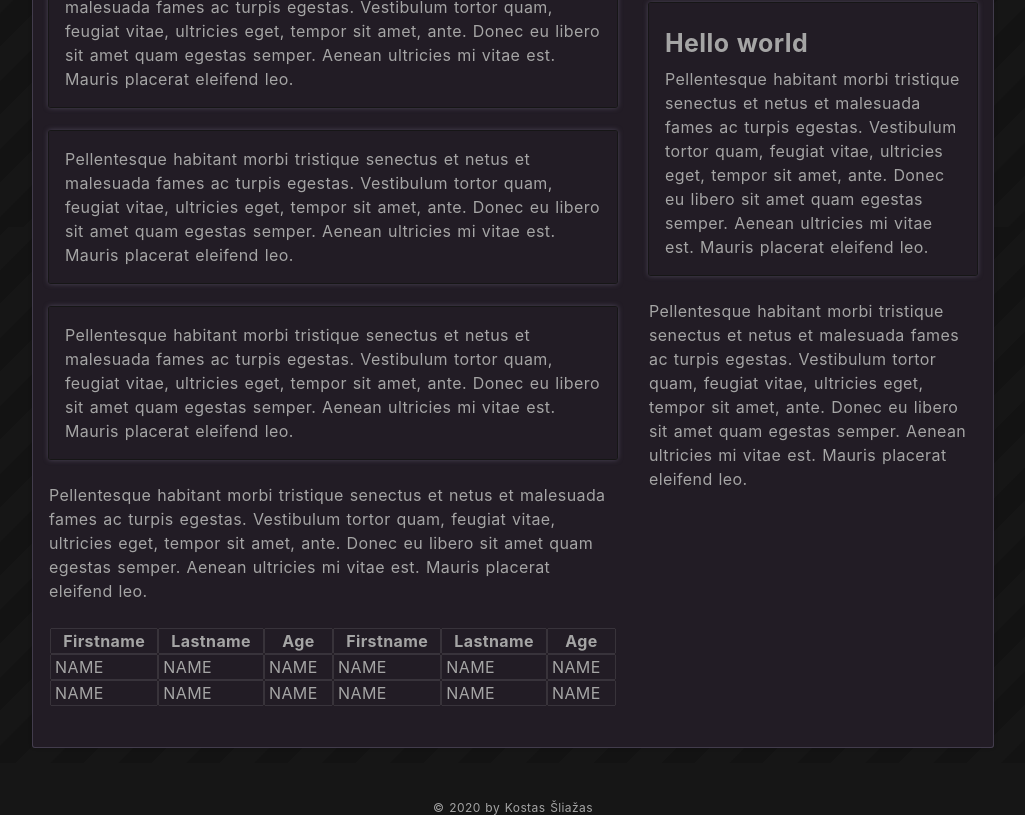
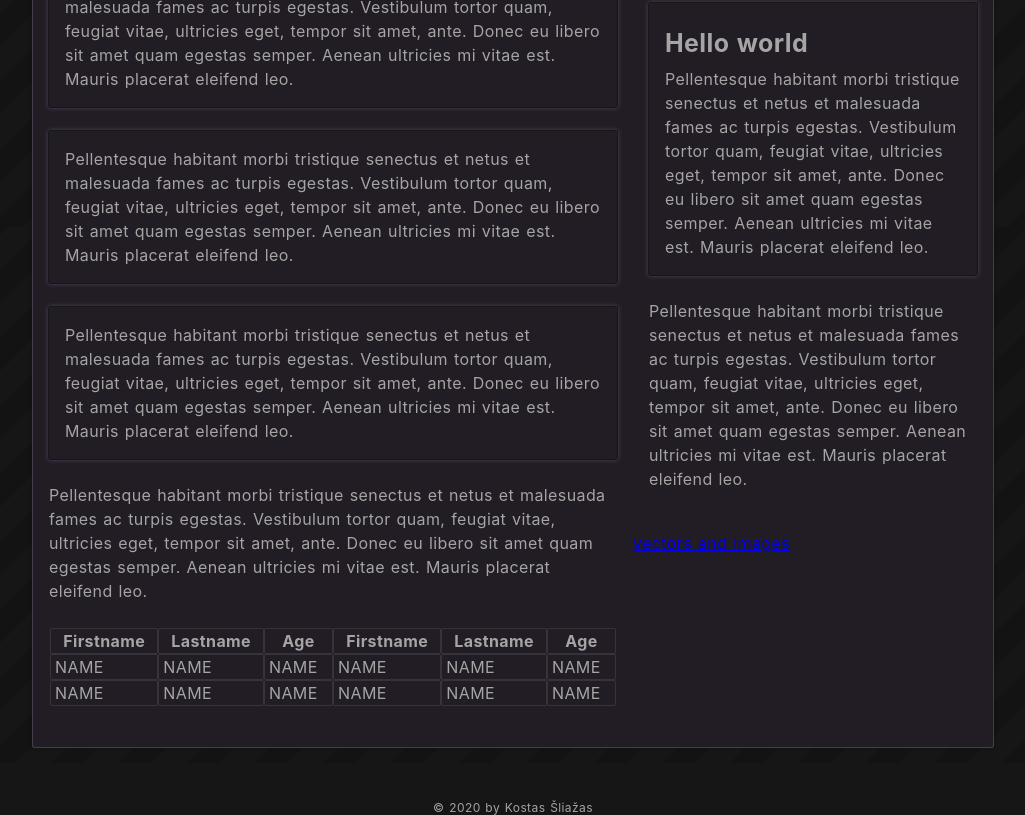
Before and after one commit to KostasSliazas/template-html2020.github.io, a plain HTML site: page index.html in a window 1280 px wide. Shown: the part 573-1388 px from the top of the page, without its empty margins (127-1152 px from the left). Drawn offline with Linux system fonts and the light colour scheme; animation ran at ten frames a second; a web font is replaced by a local one.

Commit message:
Update index.html

```diff
--- a/index.html
+++ b/index.html
@@ -28,7 +28,7 @@
         <li><a href="#">About</a></li>
         <li><a href="#">Clients</a></li>
         <li><a href="#">Contact Us</a></li>
-        <li><a href="#a1">very long long long logn very long list item1</a></li>
+        <li><a href="#vectors">vectors and images</a></li>
         <li><a href="#a2">&#x1F449; list item2</a></li>
         <li><a href="#a3">list item3</a></li>
         <li><a href="#a4">list item4</a></li>
@@ -155,6 +155,7 @@
             Aenean
             ultricies mi vitae est. Mauris placerat eleifend leo.</p>
         </div>
+        <p id="vectors"><a target="_blank" rel="noopener" href="https://vectors-images.myportfolio.com/">vectors and images</a></p>
       </aside>
 
     </main>
```
